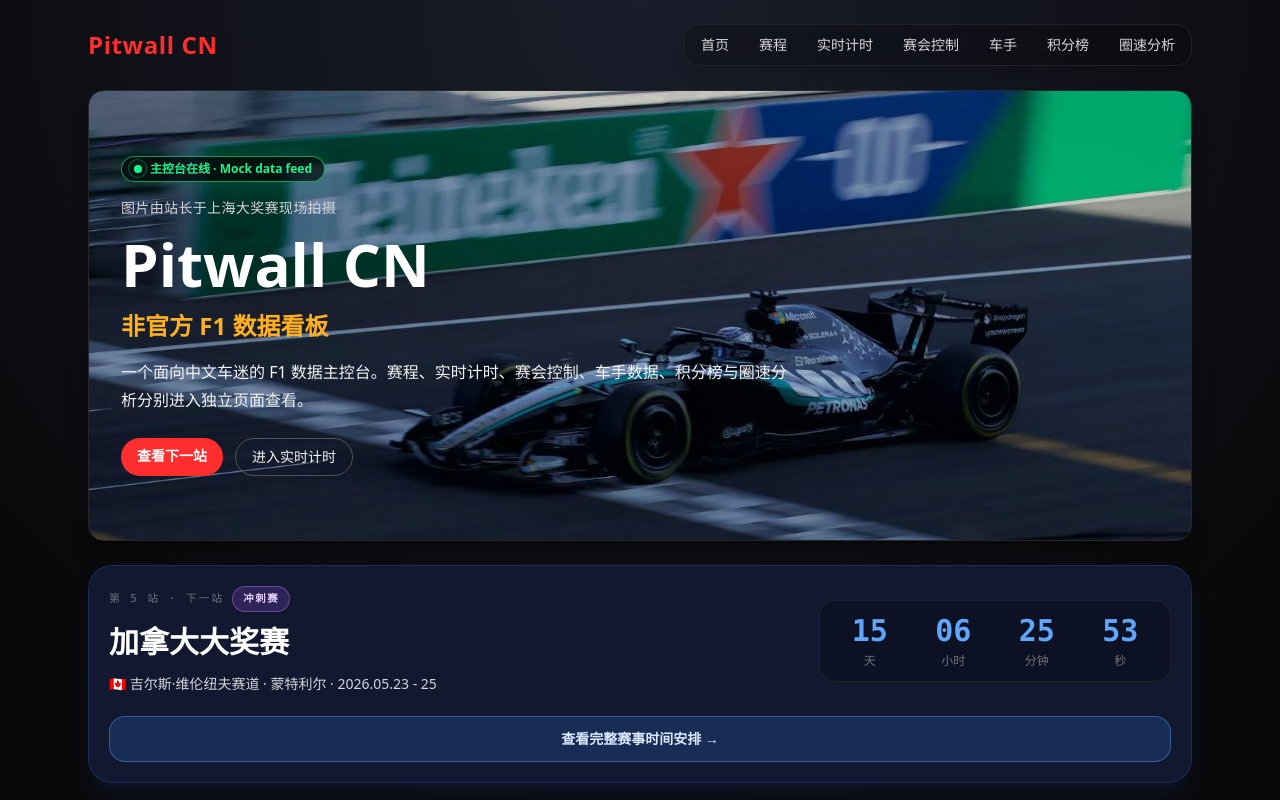
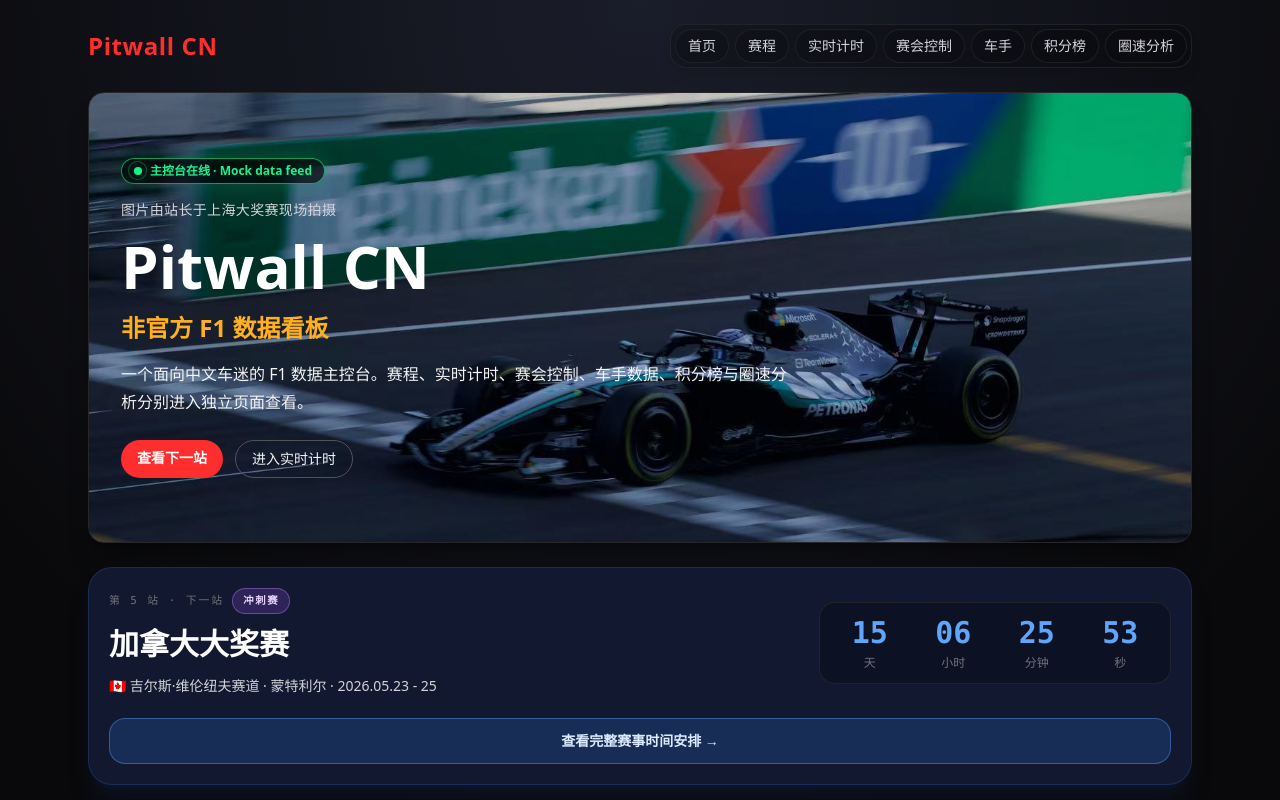
Before and after one commit to s8k8ps26k6-ui/pitwallcn, a Next.js app: page / in a window 1280 px wide. Shown: the top 800 px of the page. Built offline with nearby package versions, Linux system fonts and the light colour scheme.

Commit message:
polish: add subtle borders to nav buttons

```diff
--- a/src/app/layout.tsx
+++ b/src/app/layout.tsx
@@ -30,7 +30,7 @@
               {navItems.map((item) => (
                 <Link
                   key={item.href}
-                  className="rounded-xl px-2.5 py-2 text-zinc-300 transition hover:bg-zinc-800 hover:text-white sm:px-3 lg:rounded-full lg:py-1.5"
+                  className="rounded-xl border border-zinc-800/70 bg-zinc-950/20 px-2.5 py-2 text-zinc-300 transition hover:border-zinc-700 hover:bg-zinc-800 hover:text-white sm:px-3 lg:rounded-full lg:py-1.5"
                   href={item.href}
                 >
                   {item.label}
```
